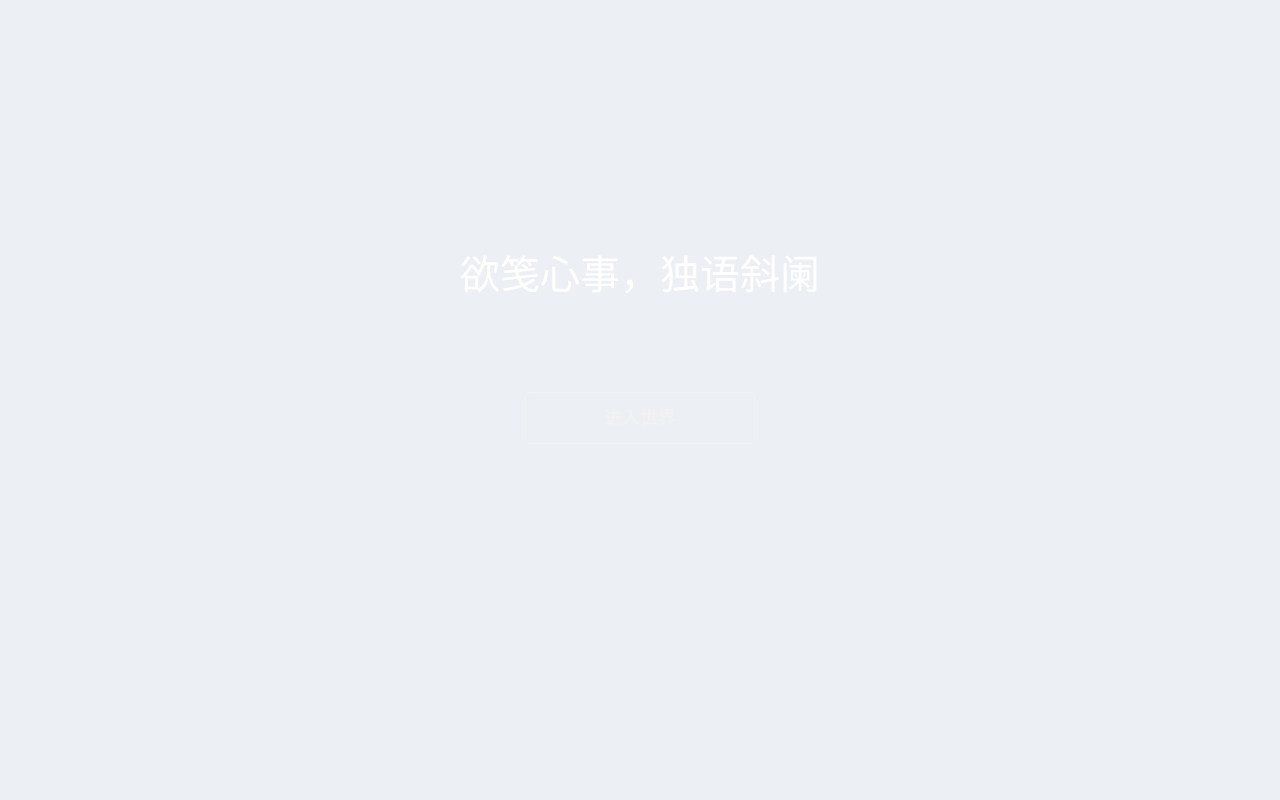
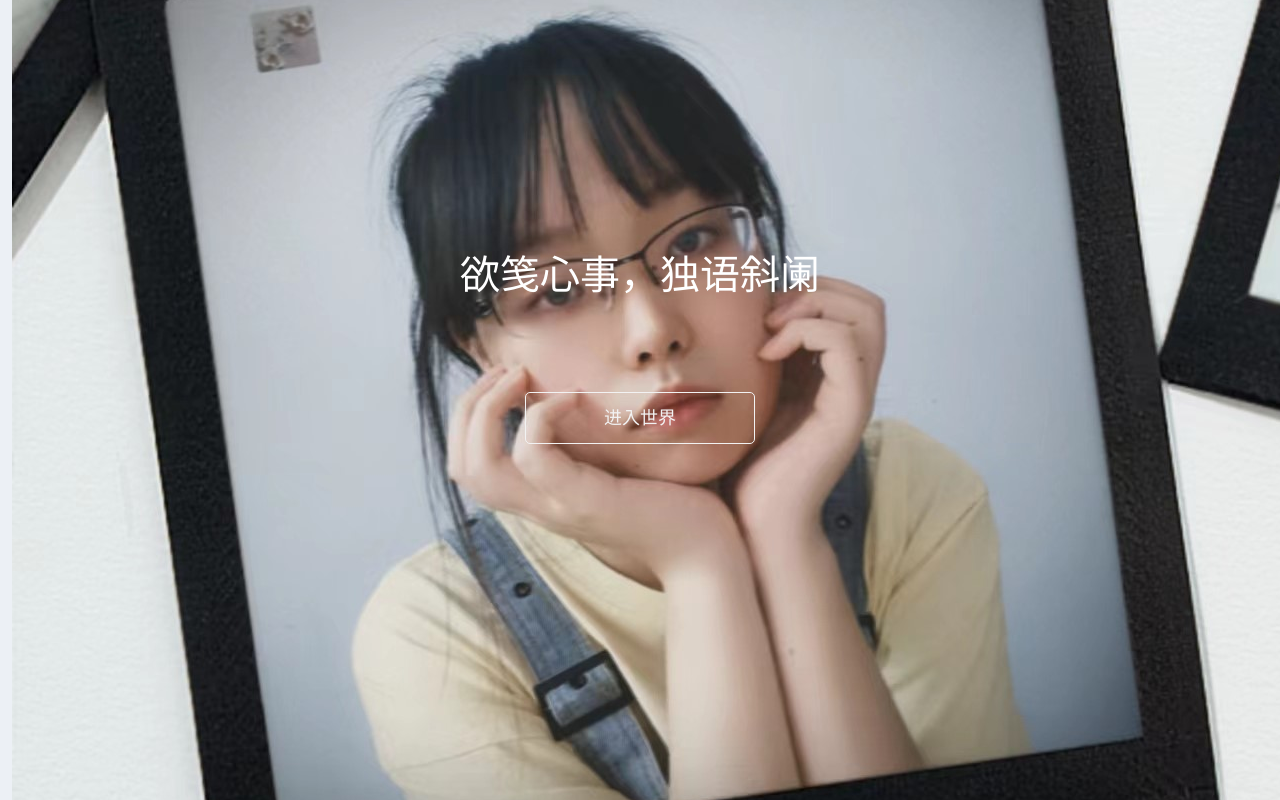
Before and after one commit to ShaDong99199/shadong.github.io, a plain HTML site: page index.html in a window 1280 px wide. Drawn offline with Linux system fonts and the light colour scheme.

Commit message:
index.html

```diff
--- a/index.html
+++ b/index.html
@@ -12,7 +12,7 @@
     <link href="./css/bootstrap.min.css" rel="stylesheet">
 <style type="text/css">
 	#container{
-		background: url("./image/qianshou4.jpg");
+		background: url("./1/qianshou4.jpg");
         background-attachment:fixed;
 	background-repeat: no-repeat;
 	background-position:12px;
@@ -68,7 +68,7 @@
 <body>
 	<div id="container" class="cls-container">
 
-		<!-- BACKGROUND IMAGE -->
+		<!-- BACKGROUND 1 -->
 		<!--===================================================-->
 
 
```
